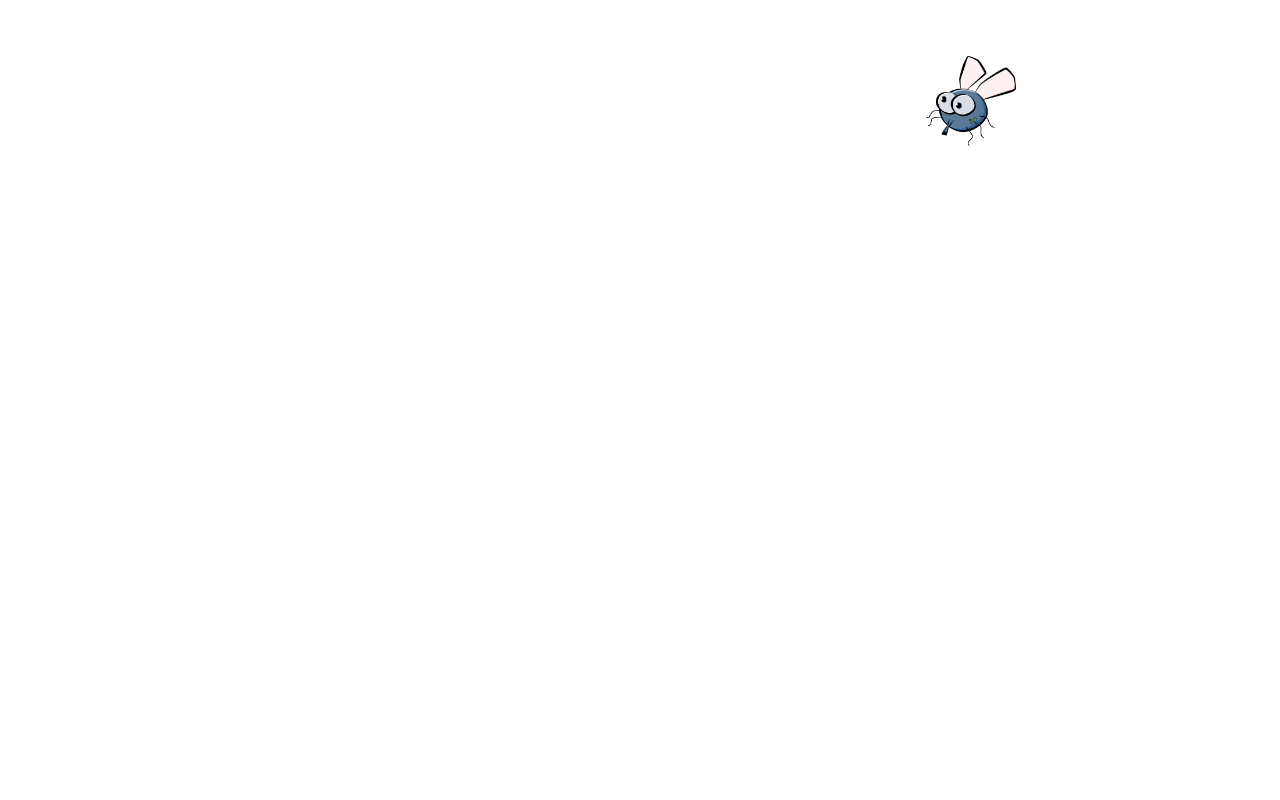
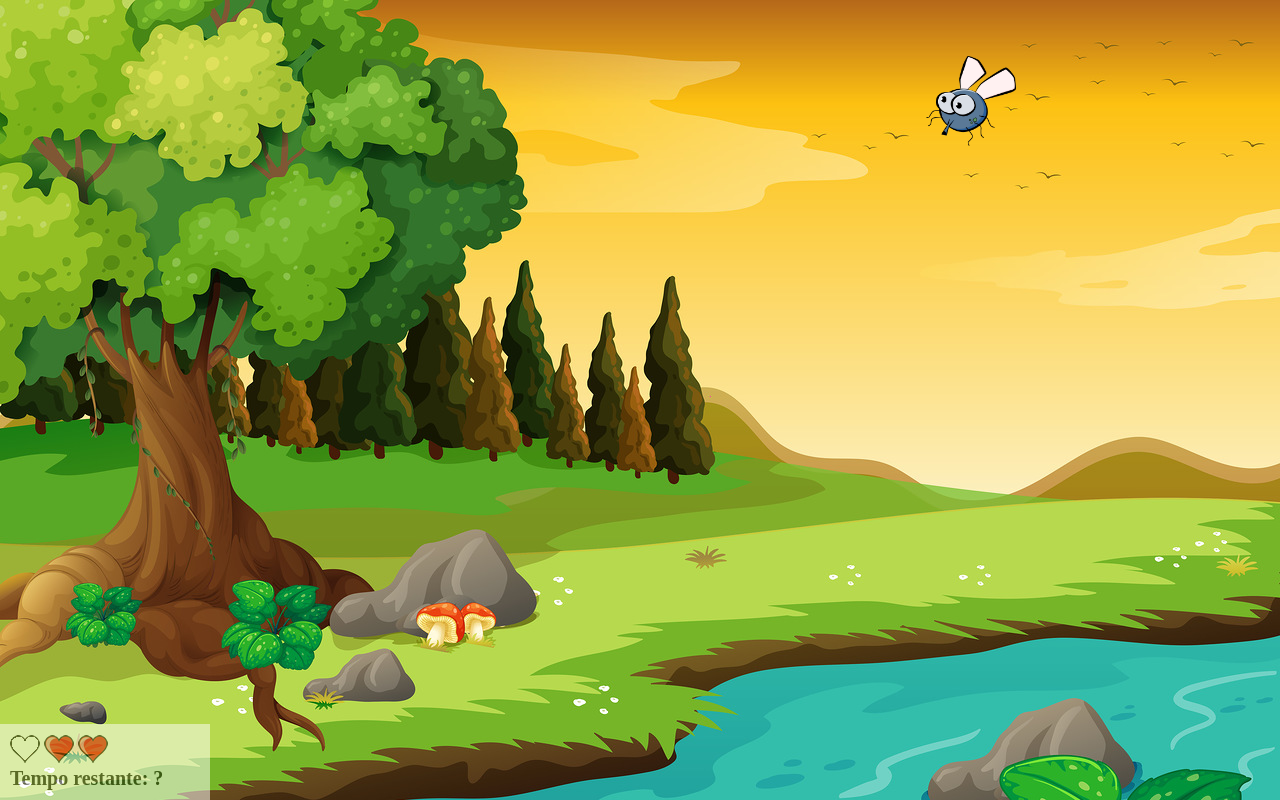
Before and after one commit to DianaBVieira/Mata-Mosquito, a plain HTML site: page app.html in a window 1280 px wide. Drawn offline with Linux system fonts and the light colour scheme.

Commit message:
Background
Inserido Background e Menu de vida e cronometro.

```diff
--- a/app.html
+++ b/app.html
@@ -8,6 +8,19 @@
 </head>
 <body onresize="ajustaTamanhoPalcoJogo()">
 
+	<div class="painel">
+		<div class="vida">
+			<img src="imagens/coracao_vazio.png">
+			<img src="imagens/coracao_cheio.png">
+			<img src="imagens/coracao_cheio.png">
+
+
+
+		</div>
+		<div class="cronometro">Tempo restante: ?
+
+		</div>
+	</div>
 
 <script>
 	posicaoRandomica()
--- a/estilo.css
+++ b/estilo.css
@@ -1,3 +1,32 @@
+body{
+	background-image: url(imagens/bg.jpg);
+	background-repeat: no-repeat;
+	background-size: 100%
+}
+
+
+.painel{
+	position: absolute;
+	left: 0px;
+	width: 190px;
+	padding: 10px;
+	bottom: 0px;
+	border-top: solid 1px #fff;
+	background-color: #fff;
+	opacity: 0.5;
+}
+
+.vida{
+	float: left;
+}
+
+.cronometro{
+	float: left;
+	font-size: 20px;
+	font-weight: bold;
+}
+
+
 .mosquito1{
 	width: 50px;
 	height: 50px;
```
